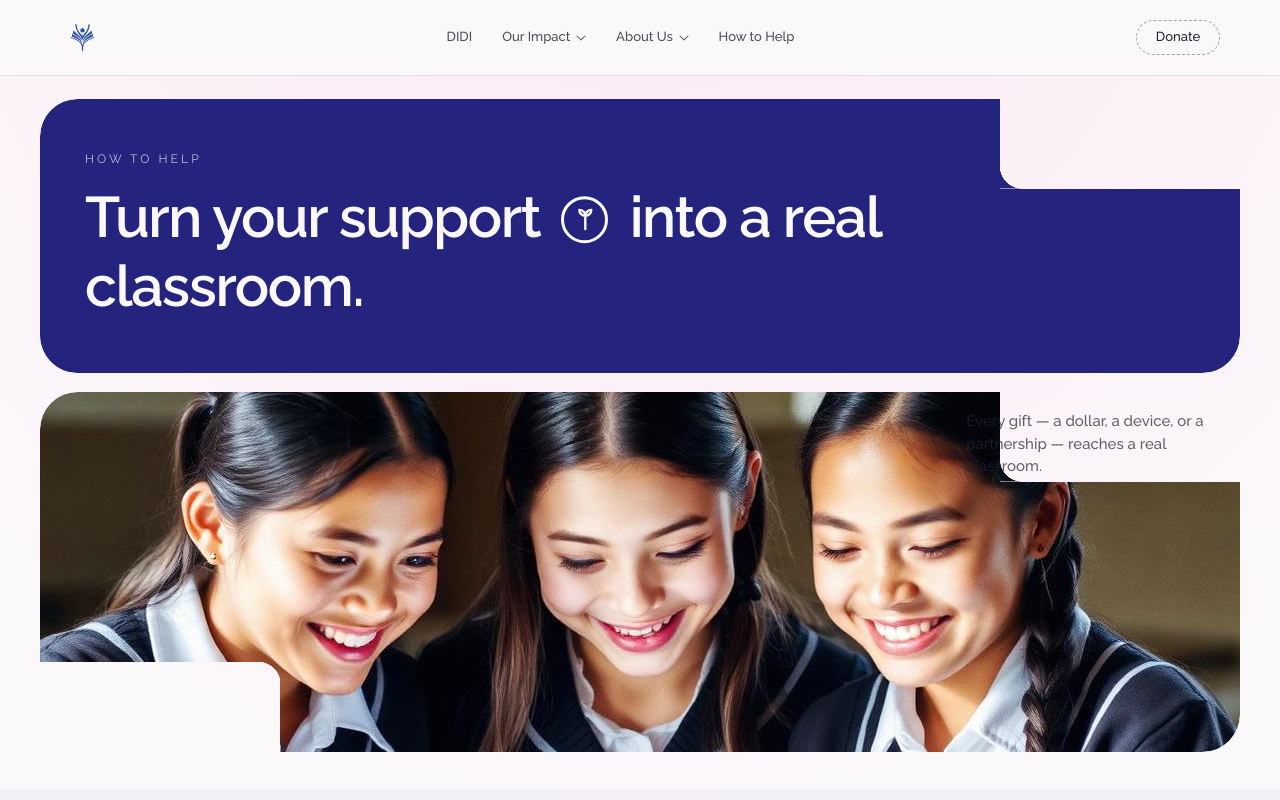
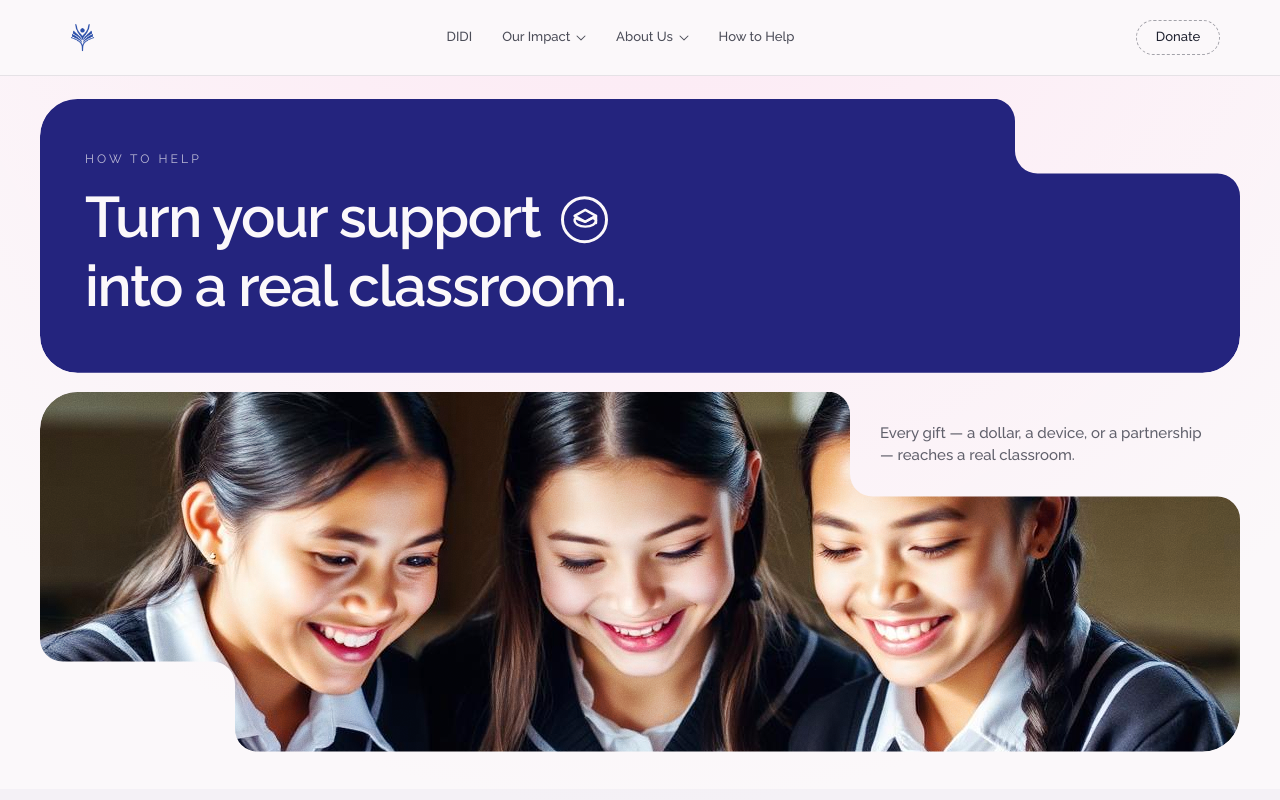
Before and after one commit to letallgirls/letallgirls-lp, a React (Vite) app: page /help in a window 1280 px wide. Shown: the top 800 px of the page. Built offline with nearby package versions, Linux system fonts and the light colour scheme.

Commit message:
chore: styled the help page's hero section like the moodboard

```diff
--- a/src/components/help/HelpHero.tsx
+++ b/src/components/help/HelpHero.tsx
@@ -1,50 +1,212 @@
 import { motion } from 'framer-motion'
+import { useEffect, useRef, useState } from 'react'
 import heroPhoto from '../../assets/images/impact-students.jpg'
 
-/** Small circular-outlined glyph that sits inline in the headline, Klim-style. */
-function SeedGlyph() {
+/* ------------------------------------------------------------------ */
+/*  Inline glyph                                                       */
+/* ------------------------------------------------------------------ */
+
+/** Small circular-outlined education glyph, Klim-style. */
+function EduGlyph() {
   return (
     <span className="inline-flex items-center justify-center align-middle size-[0.82em] rounded-full border-[0.06em] border-cloud-light mx-[0.15em] translate-y-[-0.05em]">
-      <svg viewBox="0 0 24 24" fill="none" stroke="currentColor" strokeWidth={2} className="size-[0.5em]">
-        <path strokeLinecap="round" strokeLinejoin="round" d="M12 20V9m0 0a5 5 0 015-5 5 5 0 01-5 5zm0 0A5 5 0 007 4a5 5 0 005 5z" />
+      <svg
+        viewBox="0 0 24 24"
+        fill="none"
+        stroke="currentColor"
+        strokeWidth={2}
+        className="size-[0.5em]"
+      >
+        <path
+          strokeLinecap="round"
+          strokeLinejoin="round"
+          d="M12 14l9-5-9-5-9 5 9 5z"
+        />
+        <path
+          strokeLinecap="round"
+          strokeLinejoin="round"
+          d="M12 14l6.16-3.422A12.083 12.083 0 0121 12.5c0 3-3.5 5.5-9 5.5s-9-2.5-9-5.5c0-.538.214-1.062.6-1.555L12 14z"
+        />
+        <path strokeLinecap="round" strokeLinejoin="round" d="M21 9v6" />
       </svg>
     </span>
   )
 }
 
-const CAPTION = 'Every gift — a dollar, a device, or a partnership — reaches a real classroom.'
+const CAPTION =
+  'Every gift — a dollar, a device, or a partnership — reaches a real classroom.'
+
+/* ------------------------------------------------------------------ */
+/*  clip-path notch system                                             */
+/* ------------------------------------------------------------------ */
+
+/** Round to 2 dp so the path string stays tidy. */
+const f = (v: number) => Math.round(v * 100) / 100
+
+/**
+ * Build a CSS `path()` value that describes a rounded rectangle with
+ * optional concave-corner notches bitten from the top-right and/or
+ * bottom-left corners.  Every transition — card corners AND notch
+ * corners — is smoothly rounded via SVG arc commands.
+ */
+function buildNotchPath(
+  W: number,
+  H: number,
+  cr: number, // card corner radius  (px)
+  r: number, // notch corner radius (px)
+  tr?: { w: number; h: number },
+  bl?: { w: number; h: number },
+): string {
+  const d: string[] = []
+
+  /* ---- top-left corner ---- */
+  d.push(`M 0 ${f(cr)}`)
+  d.push(`A ${f(cr)} ${f(cr)} 0 0 1 ${f(cr)} 0`)
+
+  if (tr) {
+    /* ---- top edge → TR notch ---- */
+    d.push(`L ${f(W - tr.w - r)} 0`)
+    d.push(`A ${f(r)} ${f(r)} 0 0 1 ${f(W - tr.w)} ${f(r)}`) // outer convex
+    d.push(`L ${f(W - tr.w)} ${f(tr.h - r)}`) // notch left wall
+    d.push(`A ${f(r)} ${f(r)} 0 0 0 ${f(W - tr.w + r)} ${f(tr.h)}`) // inner concave
+    d.push(`L ${f(W - r)} ${f(tr.h)}`) // notch bottom
+    d.push(`A ${f(r)} ${f(r)} 0 0 1 ${f(W)} ${f(tr.h + r)}`) // outer convex
+  } else {
+    /* ---- normal top-right corner ---- */
+    d.push(`L ${f(W - cr)} 0`)
+    d.push(`A ${f(cr)} ${f(cr)} 0 0 1 ${f(W)} ${f(cr)}`)
+  }
+
+  if (bl) {
+    /* ---- right edge → bottom-right corner → BL notch ---- */
+    d.push(`L ${f(W)} ${f(H - cr)}`)
+    d.push(`A ${f(cr)} ${f(cr)} 0 0 1 ${f(W - cr)} ${f(H)}`)
+    d.push(`L ${f(bl.w + r)} ${f(H)}`)
+    d.push(`A ${f(r)} ${f(r)} 0 0 1 ${f(bl.w)} ${f(H - r)}`) // outer convex
+    d.push(`L ${f(bl.w)} ${f(H - bl.h + r)}`) // notch right wall
+    d.push(`A ${f(r)} ${f(r)} 0 0 0 ${f(bl.w - r)} ${f(H - bl.h)}`) // inner concave
+    d.push(`L ${f(r)} ${f(H - bl.h)}`) // notch top
+    d.push(`A ${f(r)} ${f(r)} 0 0 1 0 ${f(H - bl.h - r)}`) // outer convex
+  } else {
+    /* ---- right edge → bottom-right → bottom → bottom-left ---- */
+    d.push(`L ${f(W)} ${f(H - cr)}`)
+    d.push(`A ${f(cr)} ${f(cr)} 0 0 1 ${f(W - cr)} ${f(H)}`)
+    d.push(`L ${f(cr)} ${f(H)}`)
+    d.push(`A ${f(cr)} ${f(cr)} 0 0 1 0 ${f(H - cr)}`)
+  }
+
+  d.push('Z')
+  return `path('${d.join(' ')}')`
+}
+
+/**
+ * Measures an element via ResizeObserver and returns a reactive
+ * `clipPath` style that carves rounded notches out of it.
+ * On mobile (< 768 px) the clip is removed so Tailwind's
+ * `rounded-[…]` handles the corners.
+ */
+function useNotchClip(config: {
+  tr?: { wRem: number; hRem: number }
+  bl?: { wRem: number; hRem: number }
+  crRem?: number
+  rRem?: number
+}) {
+  const { tr, bl, crRem = 2.5, rRem = 1.5 } = config
+  const ref = useRef<HTMLDivElement>(null)
+  const [cp, setCp] = useState<string>()
+
+  // Flatten object deps so the effect doesn't re-fire on every render.
+  const trW = tr?.wRem,
+    trH = tr?.hRem
+  const blW = bl?.wRem,
+    blH = bl?.hRem
+
+  useEffect(() => {
+    const el = ref.current
+    if (!el) return
+
+    function update() {
+      if (window.innerWidth < 768) {
+        setCp(undefined)
+        return
+      }
+      const { width: W, height: H } = el!.getBoundingClientRect()
+      const fs = parseFloat(
+        getComputedStyle(document.documentElement).fontSize,
+      )
+      const cr = crRem * fs
+      const r = rRem * fs
+      const trPx =
+        trW != null && trH != null
+          ? { w: trW * fs, h: trH * fs }
+          : undefined
+      const blPx =
+        blW != null && blH != null
+          ? { w: blW * fs, h: blH * fs }
+          : undefined
+      setCp(buildNotchPath(W, H, cr, r, trPx, blPx))
+    }
+
+    const ro = new ResizeObserver(update)
+    ro.observe(el)
+    window.addEventListener('resize', update)
+    return () => {
+      ro.disconnect()
+      window.removeEventListener('resize', update)
+    }
+  }, [trW, trH, blW, blH, crRem, rRem])
+
+  return { ref, style: cp ? ({ clipPath: cp } as React.CSSProperties) : {} }
+}
+
+/* ------------------------------------------------------------------ */
+/*  Component                                                          */
+/* ------------------------------------------------------------------ */
 
 export function HelpHero() {
+  const topClip = useNotchClip({
+    tr: { wRem: 15, hRem: 5 },
+  })
+
+  const bottomClip = useNotchClip({
+    tr: { wRem: 26, hRem: 7 },
+    bl: { wRem: 13, hRem: 6 },
+  })
+
   return (
     <section className="px-4 md:px-6 pt-6 pb-10">
       <div className="max-w-7xl mx-auto">
-        {/* Top card: dark-blue block with a transparent notch cut from the top-right. */}
+        {/* ── Top card ── */}
         <motion.div
+          ref={topClip.ref}
+          style={topClip.style}
           initial={{ opacity: 0, y: 20 }}
           animate={{ opacity: 1, y: 0 }}
           transition={{ duration: 0.7, ease: [0.16, 1, 0.3, 1] }}
-          className="cut-tr [--pw:15rem] [--ph:5rem] bg-brave-extra text-cloud-light rounded-[1.75rem] md:rounded-[2.5rem] px-6 md:px-12 py-10 md:py-14"
+          className="bg-brave-extra text-cloud-light rounded-[1.75rem] md:rounded-[2.5rem] px-6 md:px-12 py-10 md:py-14"
         >
           <div className="md:pr-[16rem]">
             <p className="text-13 text-label font-semibold uppercase tracking-[0.25em] text-cloud-light/70">
               How to Help
             </p>
             <h1 className="mt-4 text-31 md:text-61 font-semibold leading-[1.05] tracking-tight text-cloud-light max-w-4xl">
-              Turn your support <SeedGlyph /> into a real classroom.
+              Turn your support <EduGlyph />{' '}
+              <br className="hidden md:block" />
+              into a real classroom.
             </h1>
           </div>
         </motion.div>
 
-        {/* Bottom card: photo with a transparent caption pocket cut from the
-            top-right (cut-tr on the figure) and a decorative notch cut from the
-            bottom-left (cut-bl on the wrapper — nested masks compose to both). */}
-        <div className="cut-bl [--pw:13rem] [--ph:6rem] relative mt-4 md:mt-5">
-          <motion.figure
+        {/* ── Bottom card ── */}
+        <div className="relative mt-4 md:mt-5">
+          <motion.div
+            ref={bottomClip.ref}
+            style={bottomClip.style}
             initial={{ opacity: 0, y: 24 }}
             whileInView={{ opacity: 1, y: 0 }}
             viewport={{ once: true, margin: '-80px' }}
             transition={{ duration: 0.8, ease: [0.16, 1, 0.3, 1] }}
-            className="cut-tr [--pw:20rem] [--ph:7rem] img-grain rounded-[1.75rem] md:rounded-[2.5rem] overflow-hidden"
+            className="img-grain rounded-[1.75rem] md:rounded-[2.5rem] overflow-hidden"
           >
             <img
               src={heroPhoto}
@@ -52,15 +214,19 @@ export function HelpHero() {
               className="w-full h-56 md:h-[24rem] object-cover object-[center_35%]"
               fetchPriority="high"
             />
-          </motion.figure>
+          </motion.div>
 
-          {/* Caption sits over the transparent top-right pocket (desktop) */}
-          <div className="hidden md:flex absolute top-0 right-0 w-[20rem] h-[7rem] items-center pl-7 pr-6">
-            <p className="text-16 text-night/70 leading-[1.5] font-medium">{CAPTION}</p>
+          {/* Caption in the transparent top-right pocket (desktop) */}
+          <div className="hidden md:flex absolute top-0 right-0 w-[26rem] h-[7rem] items-center pl-8 pr-6">
+            <p className="text-16 text-night/70 leading-[1.5] font-medium">
+              {CAPTION}
+            </p>
           </div>
 
           {/* Caption below the photo (mobile) */}
-          <p className="md:hidden mt-4 text-16 text-night/70 leading-[1.55] font-medium">{CAPTION}</p>
+          <p className="md:hidden mt-4 text-16 text-night/70 leading-[1.55] font-medium">
+            {CAPTION}
+          </p>
         </div>
       </div>
     </section>
```
